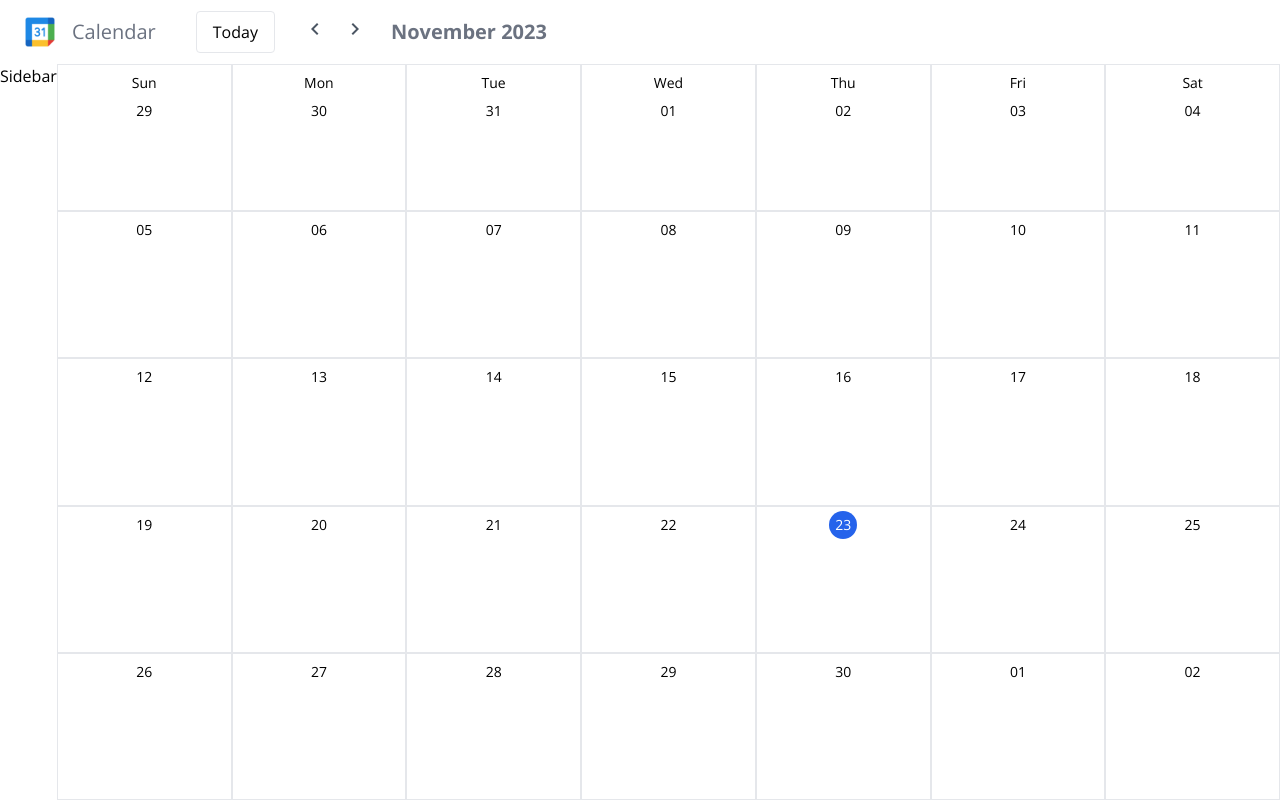
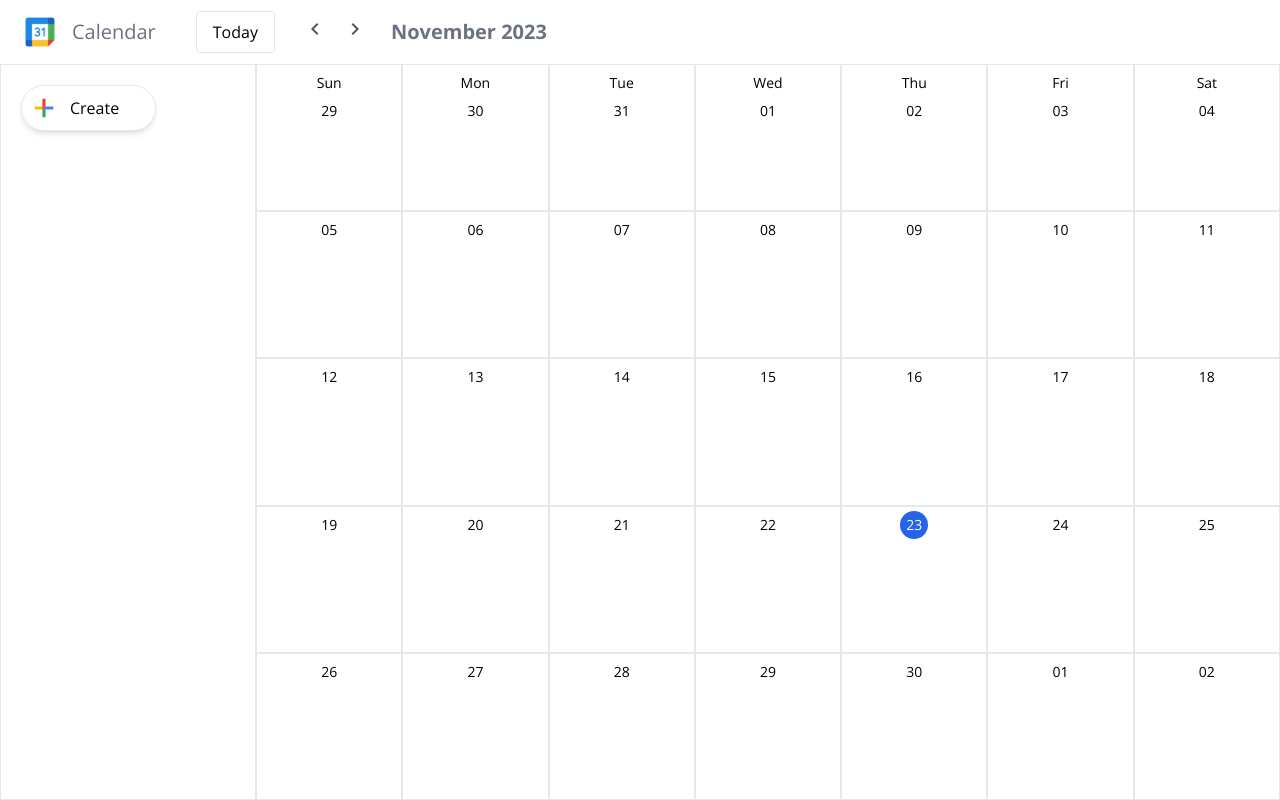
Before and after one commit to Hrithik0112/Time-Wrap, a React (Vite) app: page / in a window 1280 px wide. Built offline with nearby package versions, Linux system fonts and the light colour scheme.

Commit message:
create event button added in sidebar

```diff
--- /dev/null
+++ b/src/components/CreateEventButton.jsx
@@ -0,0 +1,13 @@
+import React from "react";
+import plusImg from "/plus.svg";
+
+function CreateEventButton() {
+  return (
+    <button className="border p-2 rounded-full flex items-center shadow-md hover:shadow-2xl">
+      <img src={plusImg} alt="create_event" className="w-7 h-7" />
+      <span className="pl-3 pr-7"> Create</span>
+    </button>
+  );
+}
+
+export default CreateEventButton;
--- a/src/components/Sidebar.jsx
+++ b/src/components/Sidebar.jsx
@@ -1,7 +1,12 @@
 import React from "react";
+import CreateEventButton from "./CreateEventButton";
 
 function Sidebar() {
-  return <div>Sidebar</div>;
+  return (
+    <aside className="border p-5 w-64">
+      <CreateEventButton />
+    </aside>
+  );
 }
 
 export default Sidebar;
```
Also changed, not shown: public/plus.svg (added).
